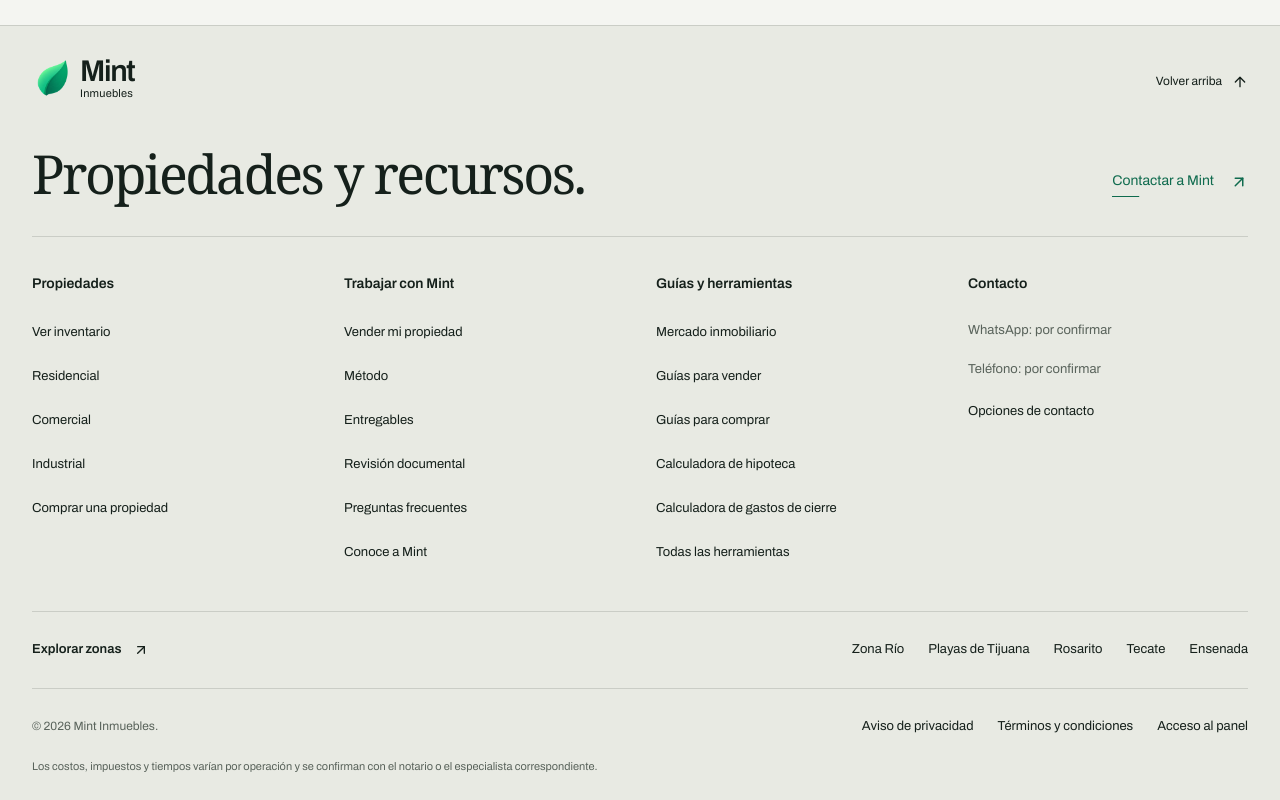
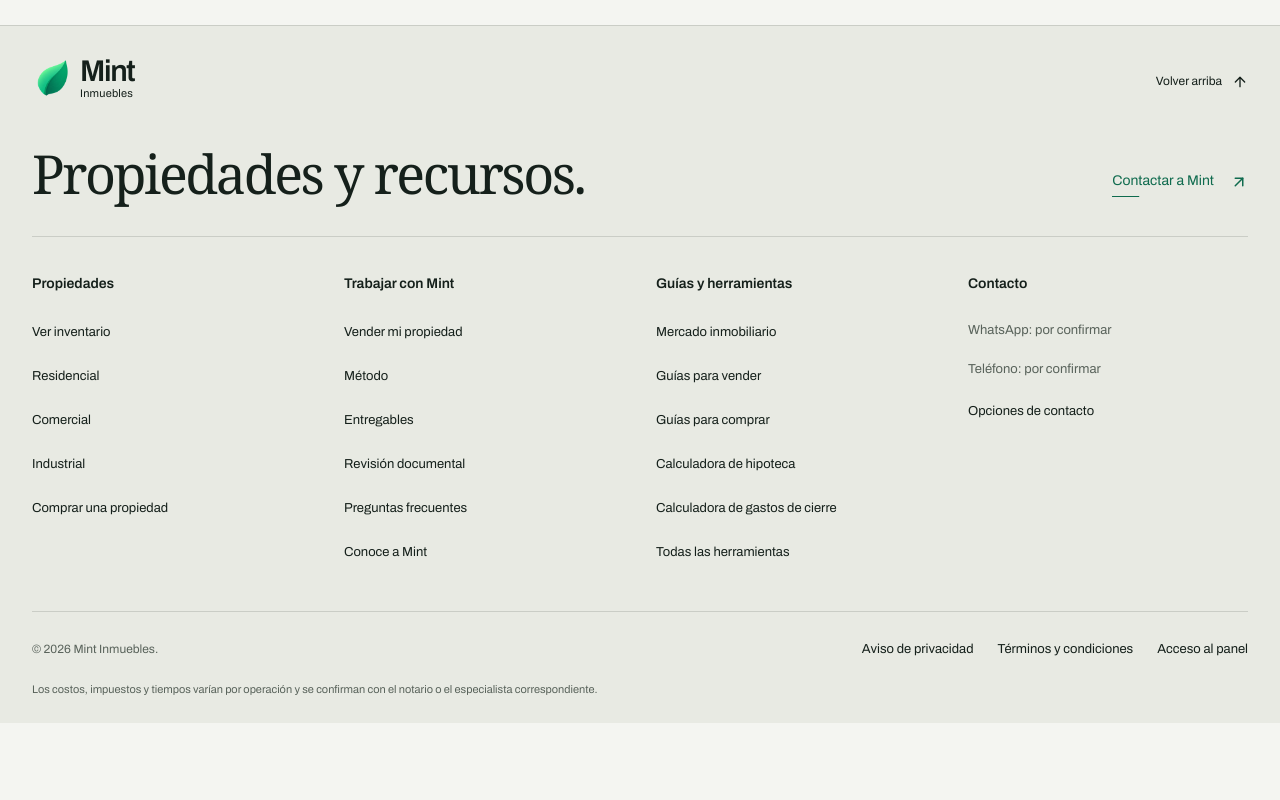
Before and after one commit to M01535NT/fortius-inmuebles, a Next.js app: page /industrial in a window 1280 px wide. Shown: the part 617-1417 px from the top of the page. After the commit the page ends 1340 px from the top, so only its background shows below. Built offline with nearby package versions, Linux system fonts and the light colour scheme; no server answers.

Commit message:
Remove zone exploration from homepage and public navigation

```diff
--- a/src/app/editorial.css
+++ b/src/app/editorial.css
@@ -111,10 +111,7 @@
 .editorial-footer-contact { min-width: 0; }
 .editorial-footer-contact li > span { display: block; padding-block: 10px; font-size: 13px; line-height: 1.5; color: var(--muted-foreground); }
 .editorial-footer-hours { font-size: 13px; line-height: 1.7; padding-block: 10px; color: var(--muted-foreground); }
-.editorial-footer-areas { display: flex; flex-wrap: wrap; align-items: center; justify-content: space-between; gap: 8px 24px; padding-block: 16px; border-block: 1px solid var(--border); }
-.editorial-footer-areas > a { font-weight: 600; }
-.editorial-footer-areas ul { display: flex; flex-wrap: wrap; gap: 4px 24px; }
-.editorial-footer-bottom { display: flex; flex-wrap: wrap; align-items: center; justify-content: space-between; gap: 8px 24px; padding-top: 16px; }
+.editorial-footer-bottom { display: flex; flex-wrap: wrap; align-items: center; justify-content: space-between; gap: 8px 24px; border-top: 1px solid var(--border); padding-top: 16px; }
 .editorial-footer-bottom > p { font-size: 12px; color: var(--muted-foreground); }
 .editorial-footer-bottom nav { display: flex; flex-wrap: wrap; gap: 4px 24px; }
 .editorial-footer-bottom .editorial-footer-note { width: 100%; font-size: 11px; line-height: 1.7; }
@@ -124,7 +121,6 @@
   .editorial-footer-intro { padding-block: 32px 24px; }
   .editorial-footer-intro h2 { max-width: 12ch; }
   .editorial-footer-columns { padding-block: 28px; }
-  .editorial-footer-areas ul { gap: 4px 20px; }
 }
 
 @media (prefers-reduced-motion: reduce) { [data-editorial-rule]::before { transform: none !important; } }
--- a/src/app/page.tsx
+++ b/src/app/page.tsx
@@ -7,7 +7,6 @@ import { EditorialHome } from "@/components/home/editorial-home";
 import { EditorialDocuments, EditorialIntro, EditorialProperties, EditorialTools } from "@/components/home/editorial-sections";
 import { Respuestas } from "@/components/home/respuestas";
 import { Segmentos } from "@/components/home/segmentos";
-import { Zonas } from "@/components/home/zonas";
 import { getPublicContent } from "@/lib/backend/public";
 
 export const metadata: Metadata = { alternates: { canonical: "/" } };
@@ -25,7 +24,6 @@ export default async function HomePage() {
       <div className="editorial-segments"><Segmentos /></div>
       <Respuestas content={content} />
       <EditorialTools />
-      <Zonas />
       <Compromisos />
       <Evaluar content={content} />
     </EditorialHome>
--- a/src/components/home/fullscreen-menu.tsx
+++ b/src/components/home/fullscreen-menu.tsx
@@ -33,7 +33,6 @@ const SECONDARY = [
   { href: "/residencial", label: "Residencial" },
   { href: "/comercial", label: "Comercial" },
   { href: "/industrial", label: "Industrial" },
-  { href: "/zonas", label: "Zonas" },
   { href: "/nosotros", label: "Nosotros" },
   { href: "/privacidad", label: "Privacidad" },
   { href: "/terminos", label: "Términos y condiciones" },
--- a/src/components/home/site-footer.tsx
+++ b/src/components/home/site-footer.tsx
@@ -34,14 +34,6 @@ const sections = [
     { href: "/herramientas/gastos-de-cierre", label: "Calculadora de gastos de cierre" },
     { href: "/herramientas", label: "Todas las herramientas" },
   ] },
-];
-
-const areas = [
-  { href: "/zonas/zona-rio", label: "Zona Río" },
-  { href: "/zonas/playas-de-tijuana", label: "Playas de Tijuana" },
-  { href: "/zonas/rosarito", label: "Rosarito" },
-  { href: "/zonas/tecate", label: "Tecate" },
-  { href: "/zonas/ensenada", label: "Ensenada" },
 ];
 
 export function SiteFooter({ settings }: { settings?: SiteSettings | null }) {
@@ -86,10 +78,6 @@ export function SiteFooter({ settings }: { settings?: SiteSettings | null }) {
             </ul>
           </div>
         </div>
-        <nav className="editorial-footer-areas" aria-label="Zonas de operación">
-          <Link href="/zonas" className="editorial-footer-link">Explorar zonas <ArrowUpRight size={16} aria-hidden="true" /></Link>
-          <ul>{areas.map((area) => <li key={area.href}><Link href={area.href} className="editorial-footer-link">{area.label}</Link></li>)}</ul>
-        </nav>
         <div className="editorial-footer-bottom">
           <p>© {new Date().getFullYear()} Mint Inmuebles.</p>
           <nav aria-label="Información legal y administración">
```
Also changed, not shown: 1 other file (tests, documents, lock files or other folders).
